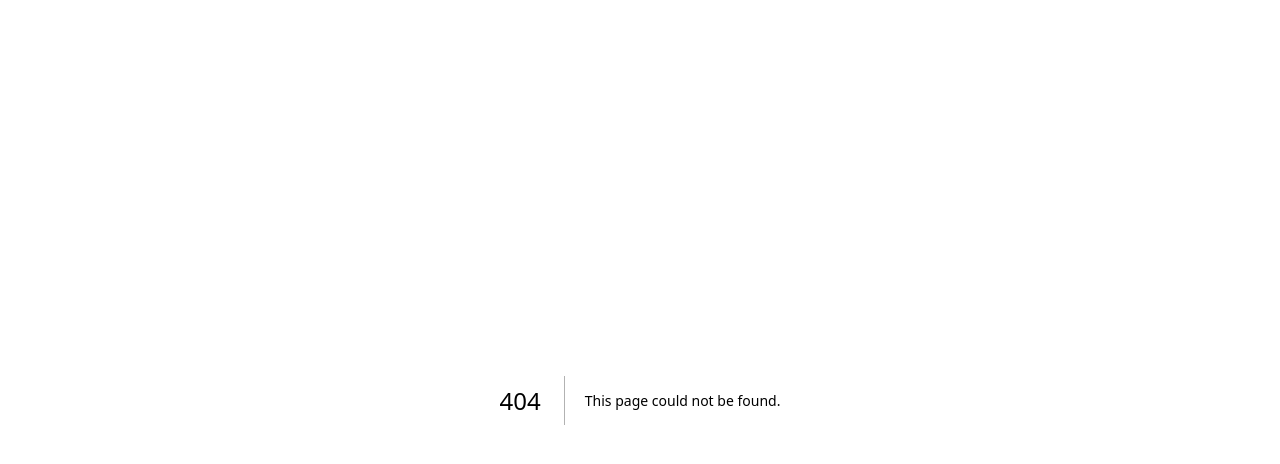
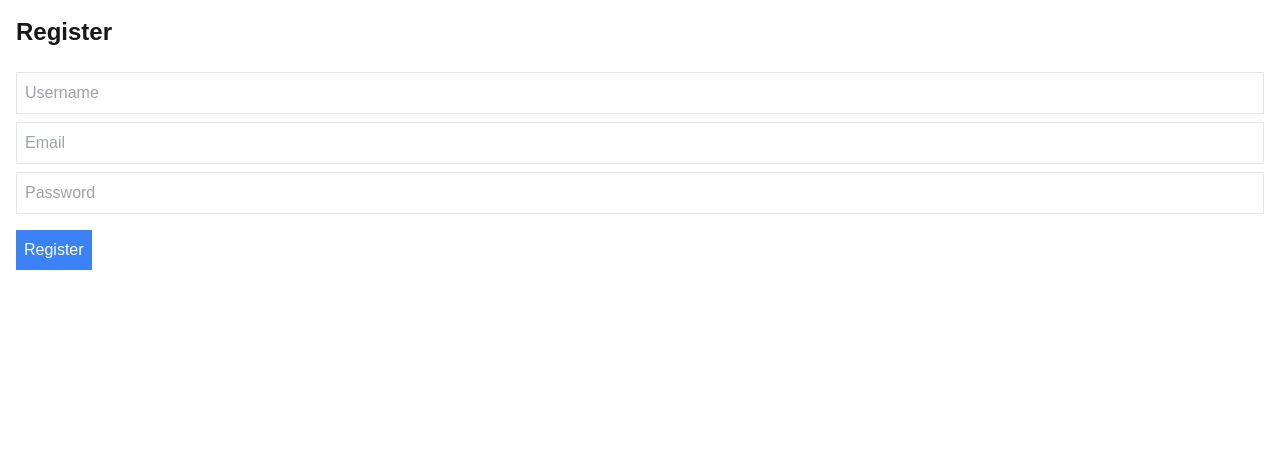
Before and after one commit to Lee-Dongwook/CollaboDocs, a Next.js app in the folder client/: page /register in a window 1280 px wide. Before the commit this address had no page. Shown: the top 464 px of the page. Built offline with nearby package versions, Linux system fonts and the light colour scheme; no server answers.

Commit message:
feat : RegisterPage

```diff
--- /dev/null
+++ b/client/src/app/register/page.tsx
@@ -0,0 +1,5 @@
+import RegisterPage from "@/template/RegisterPage";
+
+export default function Page() {
+  return <RegisterPage />;
+}
--- /dev/null
+++ b/client/src/components/RegisterForm/index.tsx
@@ -0,0 +1,49 @@
+interface RegisterFormProps {
+  email: string;
+  password: string;
+  username: string;
+  onEmailChange: (value: string) => void;
+  onPasswordChange: (value: string) => void;
+  onUsernameChange: (value: string) => void;
+  onSubmit: () => void;
+}
+
+export default function RegisterForm({
+  email,
+  password,
+  username,
+  onEmailChange,
+  onPasswordChange,
+  onUsernameChange,
+  onSubmit,
+}: RegisterFormProps) {
+  return (
+    <div className="p-4">
+      <h1 className="text-2xl font-bold mb-4">Register</h1>
+      <input
+        type="text"
+        value={username}
+        onChange={(e) => onUsernameChange(e.target.value)}
+        placeholder="Username"
+        className="border p-2 mt-2 w-full"
+      />
+      <input
+        type="email"
+        value={email}
+        onChange={(e) => onEmailChange(e.target.value)}
+        placeholder="Email"
+        className="border p-2 mt-2 w-full"
+      />
+      <input
+        type="password"
+        value={password}
+        onChange={(e) => onPasswordChange(e.target.value)}
+        placeholder="Password"
+        className="border p-2 mt-2 w-full"
+      />
+      <button onClick={onSubmit} className="bg-blue-500 text-white p-2 mt-4">
+        Register
+      </button>
+    </div>
+  );
+}
--- /dev/null
+++ b/client/src/template/RegisterPage.tsx
@@ -0,0 +1,40 @@
+"use client";
+
+import { useState } from "react";
+import { useRouter } from "next/navigation";
+import RegisterForm from "@/components/RegisterForm";
+import API from "@/lib/api";
+
+export default function RegisterPage() {
+  const [email, setEmail] = useState<string>("");
+  const [password, setPassword] = useState<string>("");
+  const [username, setUsername] = useState<string>("");
+  const router = useRouter();
+
+  const handleRegister = async () => {
+    const registerData = {
+      email,
+      password,
+      username,
+    };
+
+    try {
+      await API.post("/api/auth/register", registerData);
+      router.push("/login");
+    } catch (error) {
+      console.error("Registration failed", error);
+    }
+  };
+
+  return (
+    <RegisterForm
+      email={email}
+      password={password}
+      username={username}
+      onEmailChange={setEmail}
+      onPasswordChange={setPassword}
+      onUsernameChange={setUsername}
+      onSubmit={handleRegister}
+    />
+  );
+}
```
